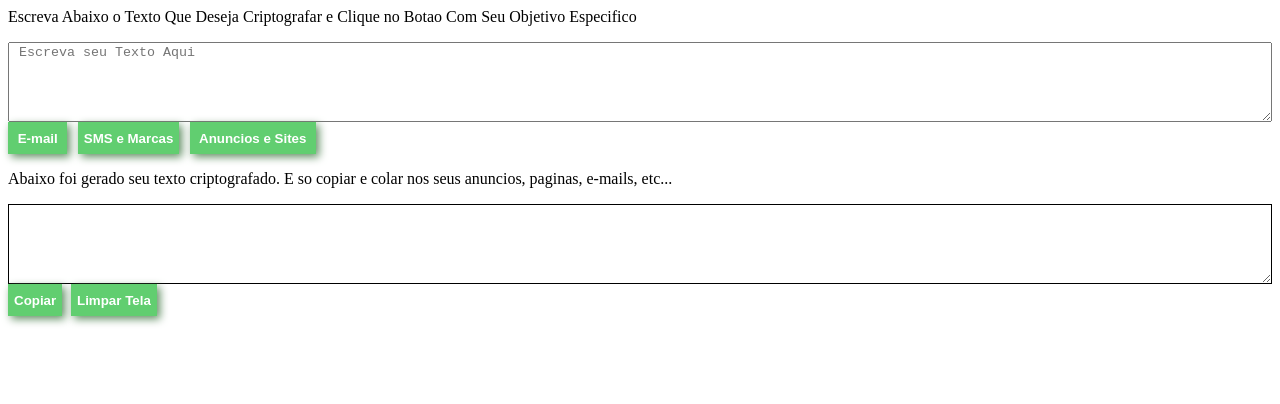
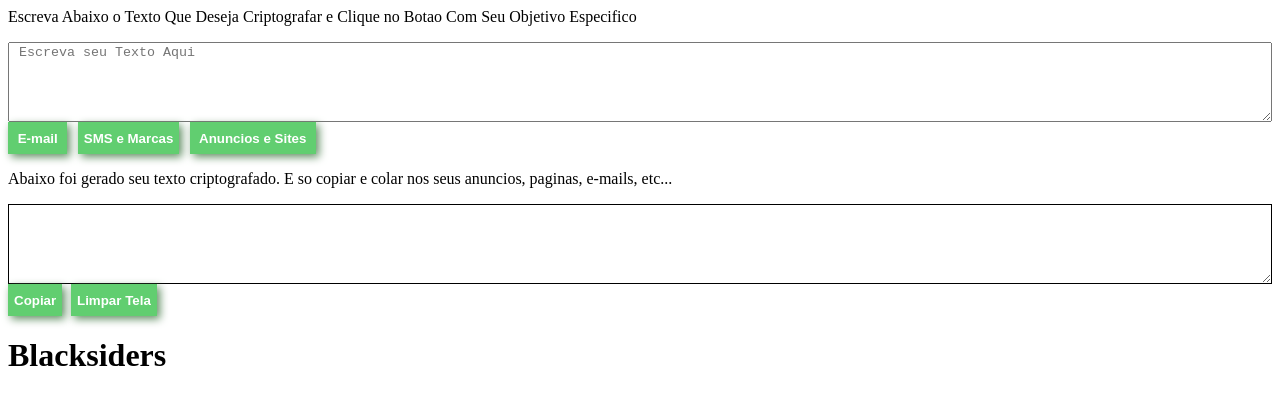
Before and after one commit to FAF369/FAF369.github.io, a plain HTML site: page Index.html in a window 1280 px wide. Drawn offline with Linux system fonts and the light colour scheme.

Commit message:
Atualizar o Index.html

```diff
--- a/Index.html
+++ b/Index.html
@@ -54,4 +54,6 @@ function copiarHtml() {
 
     document.execCommand('copy');
 }
-</script> </div></div></body></html>
+</script>
+<h1>Blacksiders</h1>
+</div></div></body></html>
```
